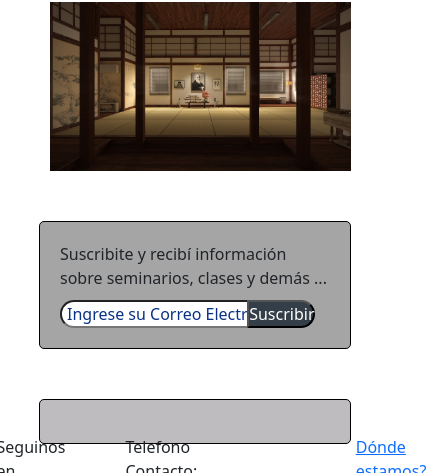
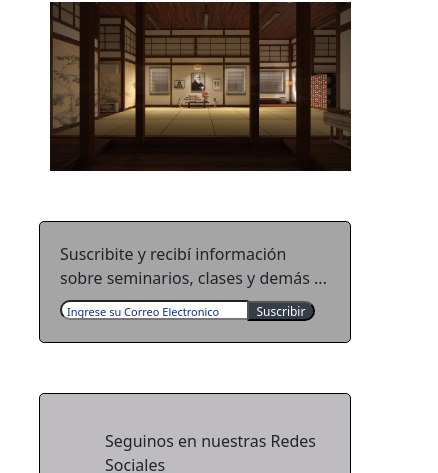
Before and after one commit to diegodilonardo/tomoe_dojo, a plain HTML site: page index.html in a window 390 px wide. Shown: the part 2030-2503 px from the top of the page, 438 px wide, since content can reach past the window. Drawn offline with nearby package versions, Linux system fonts and the light colour scheme.

Commit message:
commit entrega 3

```diff
--- a/css/styles.css
+++ b/css/styles.css
@@ -373,6 +373,7 @@ margin-left: 16%;
 
         border-radius: 15px 0 0 15px;
         width: 70%;
+        height: 20px;
         margin-top: 10px;
         padding-left: 0px;
         margin-left: 0px;
@@ -384,7 +385,28 @@ margin-left: 16%;
         border-radius: 0 15px 15px 0;
         color: white;
         width: 25%;
-        position: relative;
+        height: 20px;
+        /*position: relative;*/
         right: 6px;
+        font-size: 12px;
+    }
+    footer .formulario .suscribite_form input[type=email]::placeholder {
+        font-size: 11px;
+        padding-left: 5px;
+        color: rgb(10, 49, 133);
+    }
+
+    footer .grid-container {
+        display: grid;
+        background-color: #bfbcc0;
+        padding: 20px;
+        margin: 10px auto;
+        border-radius: 5px;
+        width: 80vw;
+        height: 90vw;
+        grid-template-rows: repeat(6,58px);
+        grid-template-columns: 1fr;
+        border: 1px solid black;
+        justify-content: center;
     }
 }
```
